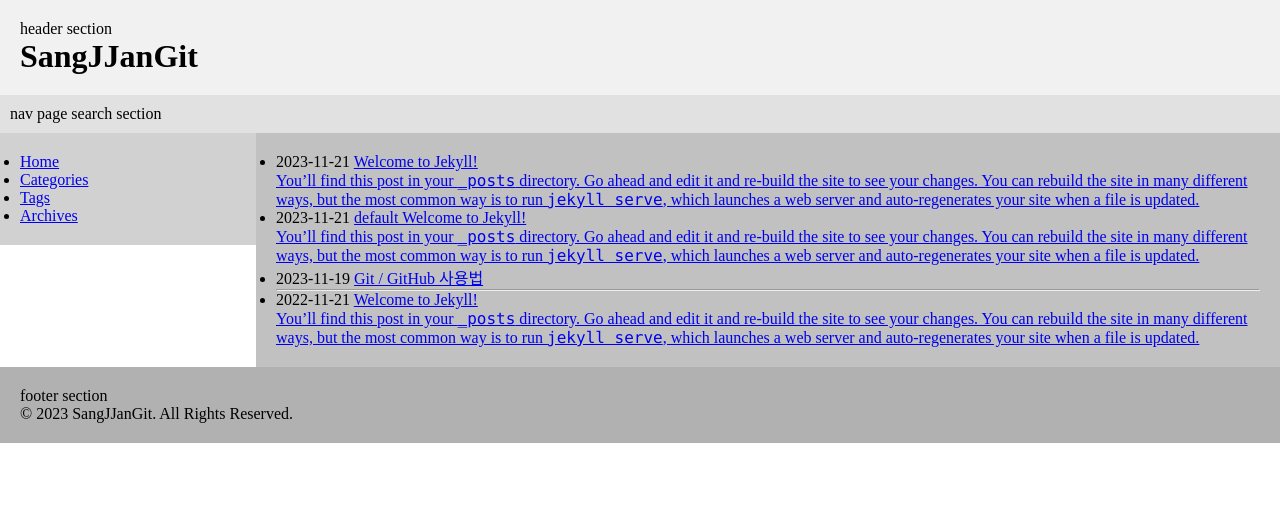
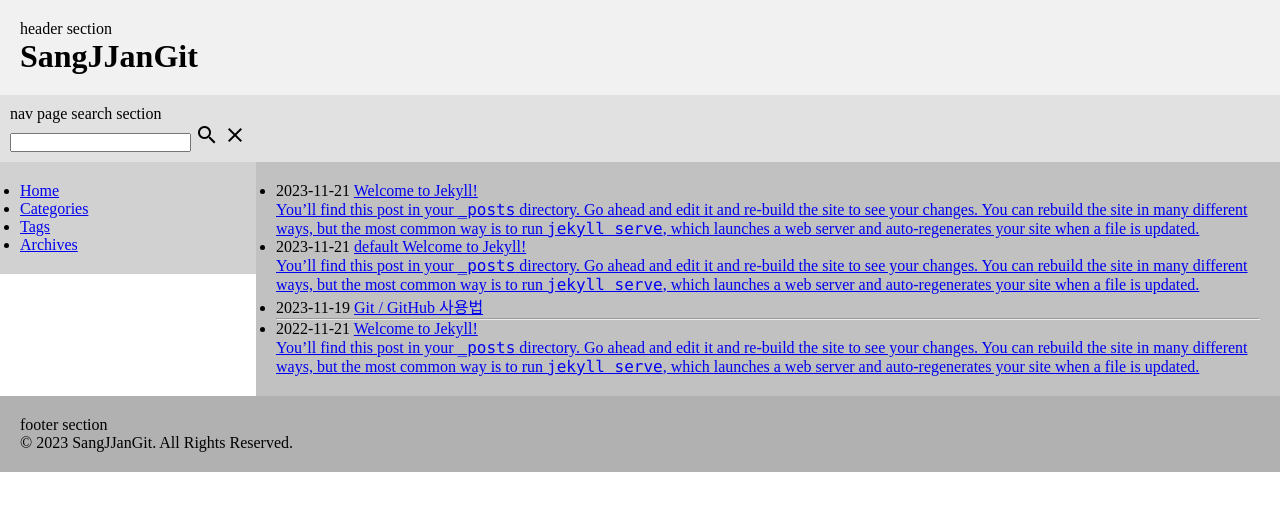
Before and after one commit to sangjjangit/sangjjangit.github.io, a Jekyll site: the page built from index.html, in a window 1280 px wide. Shown: the top 511 px of the page. Built offline with Jekyll 4.4.1, drawn with Linux system fonts in a browser that asks for light colours; comment, search, counter and statistics services are not loaded.

Commit message:
Update nav.html

```diff
--- a/_includes/nav.html
+++ b/_includes/nav.html
@@ -1,4 +1,37 @@
 <nav>
     nav page
     search section
+
+<div>
+
+    <div>
+        <input id="search-input">
+        <label class="label-icon" for="search">
+            <i class="material-icons">search</i>
+        </label>
+        <i class="material-icons">close</i>
+    </div>
+    <div id="results-container">
+    </div>
+</div>
 </nav>
+
+
+
+
+<!-- Script pointing to jekyll-search.js -->
+<script src="/assets/js/simple-jekyll-search.js" type="text/javascript"></script>
+
+<script type="text/javascript">
+SimpleJekyllSearch({
+    searchInput: document.getElementById('search-input'),
+    resultsContainer: document.getElementById('results-container'),
+    json: '/assets/json/search.json',
+    // searchResultTemplate: '<li><a href="{url}" title="{desc}" target="_blank">{title}</a></li>',
+    searchResultTemplate: '<a href="{url}" title="{desc}" target="_blank"><h2>{title}</h2></a>',
+    noResultsText: '검색결과가 존재하지 않습니다.',
+    limit: 10000,
+    fuzzy: false,
+    exclude: ['Welcome']
+});
+</script>
```
